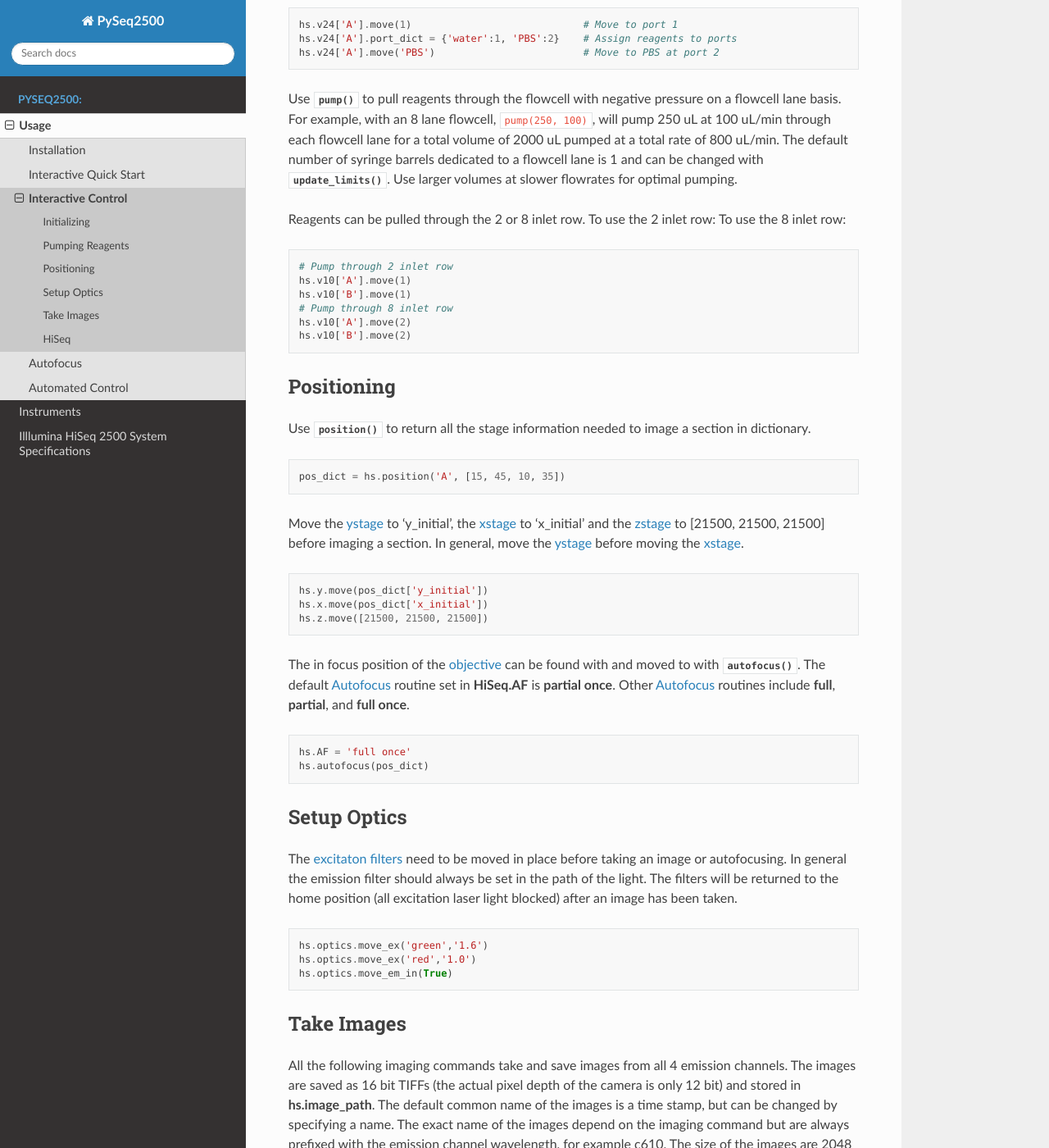
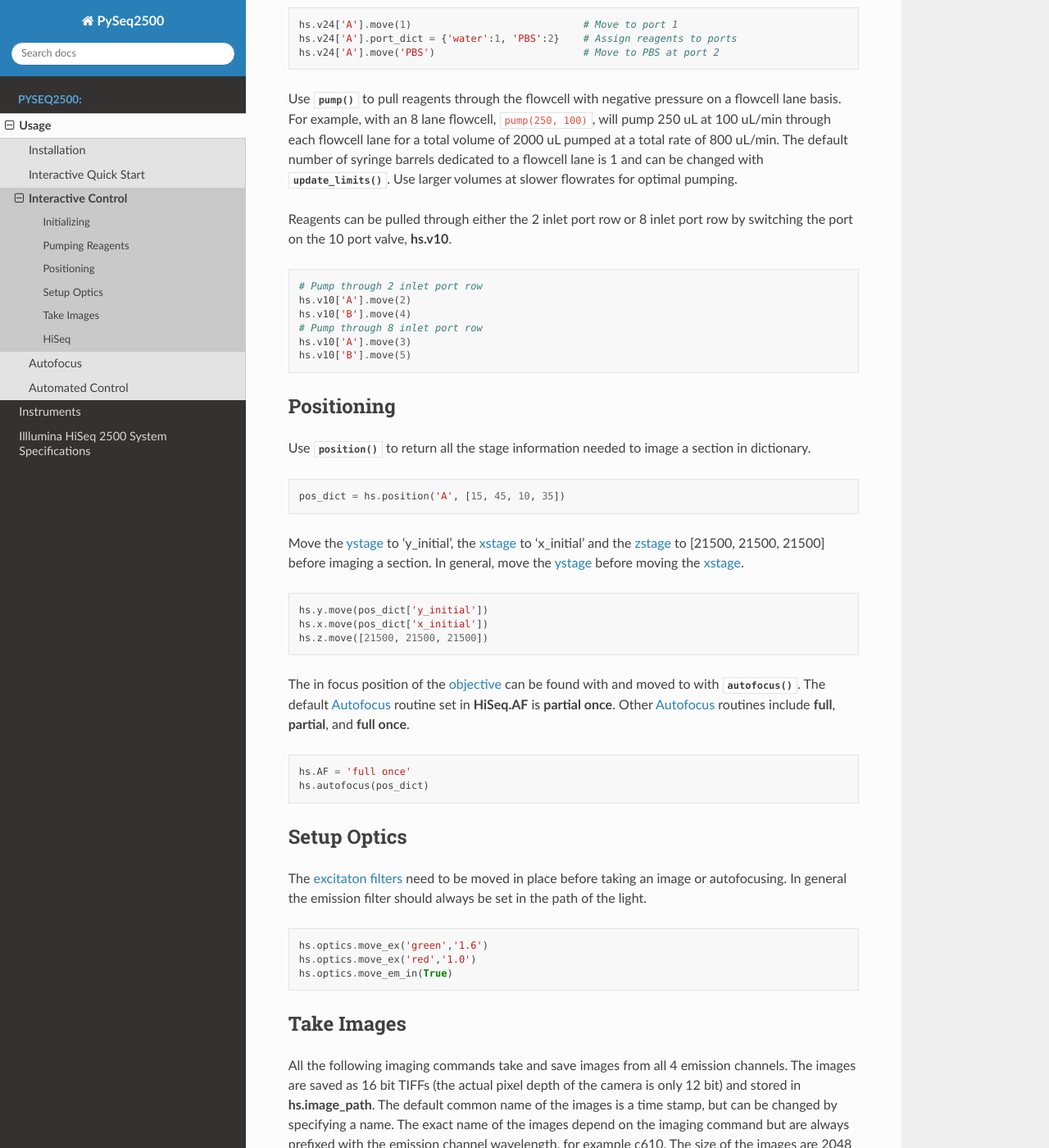
Before and after one commit to nygctech/PySeq2500, a Sphinx documentation site: the page built from docs/source/Usage/pyseq.rst, in a window 1280 px wide and 1400 px high, scrolled down 623 px. Shown: the whole window at 82% size. Built offline with Sphinx 7.4.7 and the Read the Docs theme 2.0.0, drawn with Linux system fonts in a browser that asks for light colours.

Commit message:
update documentation with inlet ports

```diff
--- a/docs/source/Usage/automated/method.rst
+++ b/docs/source/Usage/automated/method.rst
@@ -20,6 +20,7 @@ key in this section is **recipe**. The other keys are optional.
  - **variable reagents**: name of variable ports in recipes that are cycle dependent (string)
  - **first port**: port to start recipe at on first cycle (string)
  - **barrels per lane**: number of syringe barrels that are used per lane on flowcell (integer), default is 8
+ - **inlet ports**: 2 inlet port row or 8 inlet port row (integer), default is 2
  - **laser power**: set power of laser in mW (integer), default is 10
  - **z position**: step of tilt motors when imaging (integer), default is 21500
  - **focus filter 1**: filter for green laser for autofocus routine, default is 2.0
--- a/docs/source/Usage/pyseq.rst
+++ b/docs/source/Usage/pyseq.rst
@@ -48,17 +48,17 @@ slower flowrates for optimal pumping.
   flowrate = 100                                      # uL/min
   hs.p['A'].pump(volume, flowrate)
 
-Reagents can be pulled through the 2 or 8 inlet row. To use the 2 inlet row:
-To use the 8 inlet row:
+Reagents can be pulled through either the 2 inlet port row or 8 inlet port row
+by switching the port on the 10 port valve, **hs.v10**.
 
 .. code-block:: python
 
-  # Pump through 2 inlet row
-  hs.v10['A'].move(1)
-  hs.v10['B'].move(1)
-  # Pump through 8 inlet row
+  # Pump through 2 inlet port row
   hs.v10['A'].move(2)
-  hs.v10['B'].move(2)
+  hs.v10['B'].move(4)
+  # Pump through 8 inlet port row
+  hs.v10['A'].move(3)
+  hs.v10['B'].move(5)
 
 Positioning
 ===========
@@ -93,8 +93,7 @@ Setup Optics
 ============
 The :ref:`excitaton filters<optics>` need to be moved in place before taking an
 image or autofocusing. In general the emission filter should always be set in
-the path of the light. The filters will be returned to the home position (all
-excitation laser light blocked) after an image has been taken.
+the path of the light.
 
 .. code-block:: python
 
```
